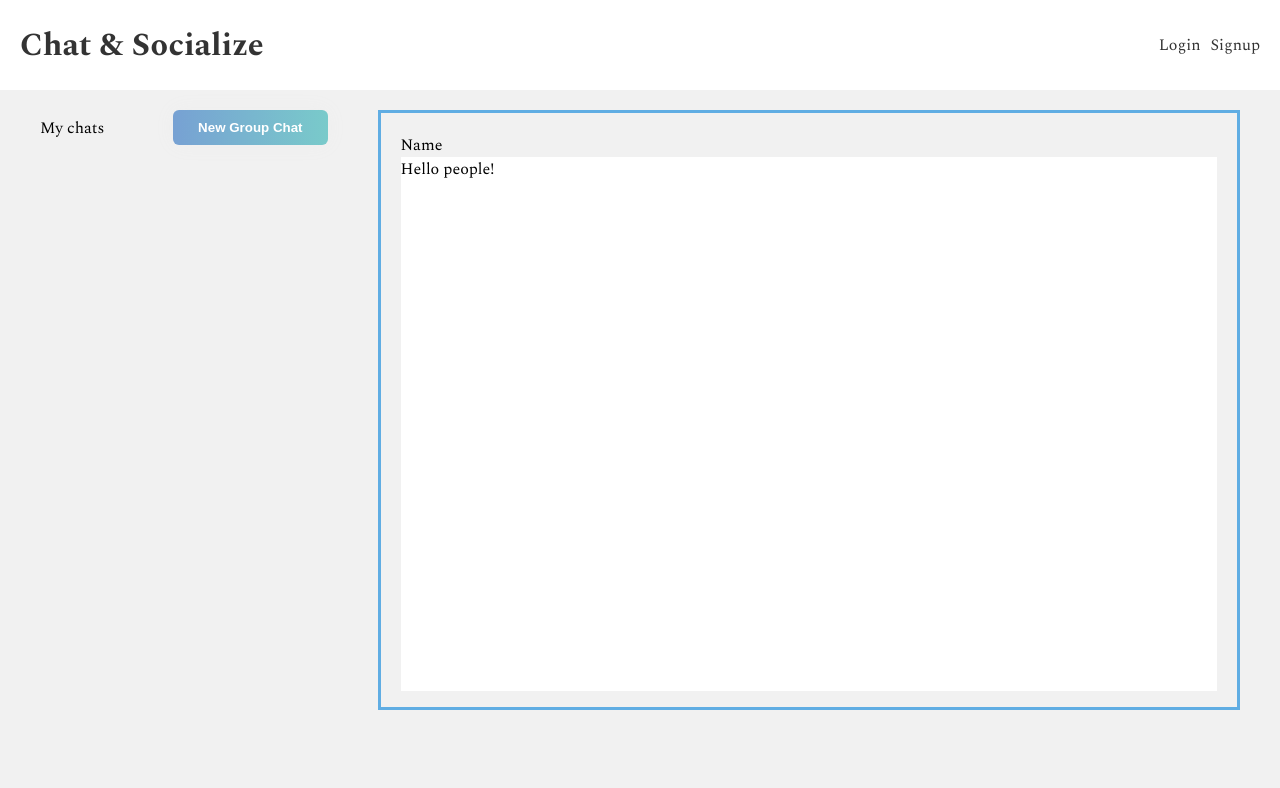
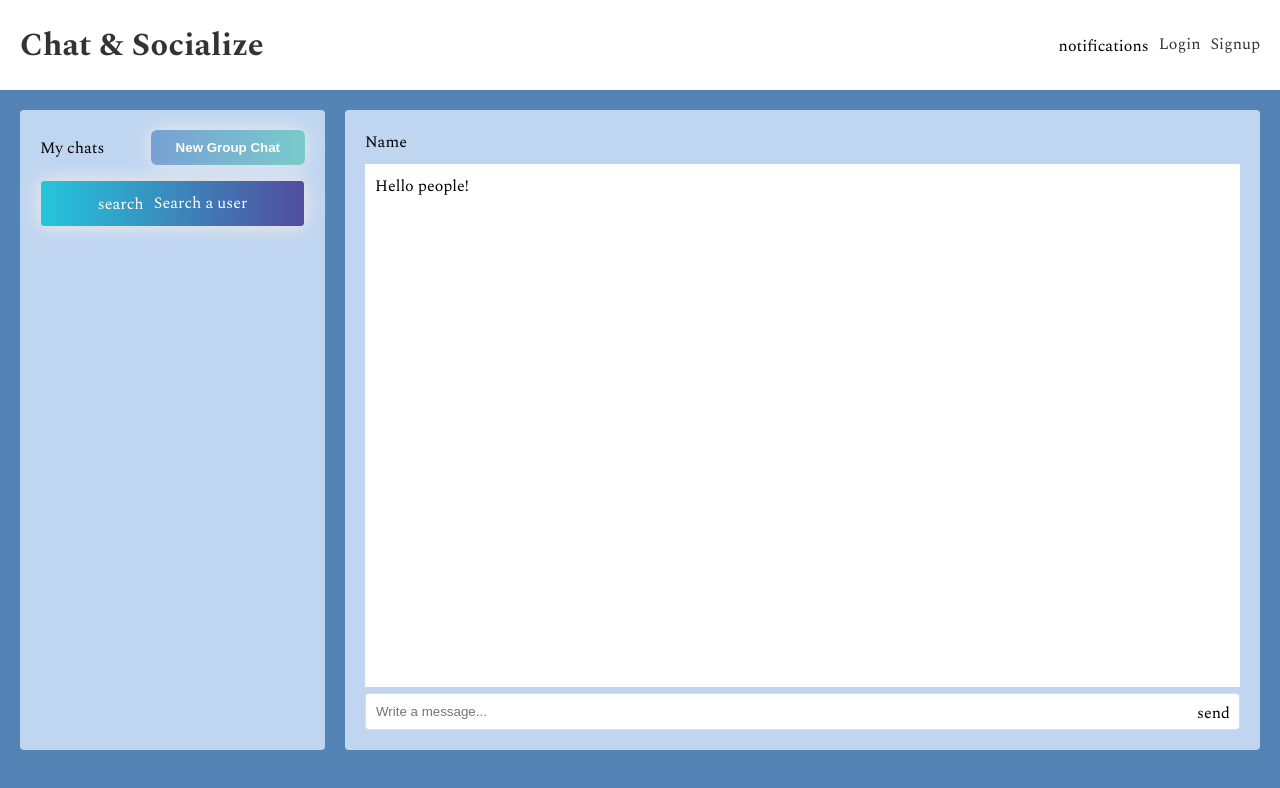
Before and after one commit to kirsalfetnik/Chat-socialize, a React (Create React App) app in the folder frontend/: page /chats in a window 1280 px wide. Shown: the top 788 px of the page. Built offline with nearby package versions, Linux system fonts and the light colour scheme; the HTML template or start-up script is replaced by a standard one.

Commit message:
Continue creating chat user interface by adding multiple styles

```diff
--- a/frontend/src/components/ChatDetails.js
+++ b/frontend/src/components/ChatDetails.js
@@ -6,7 +6,7 @@ const ChatDetails = ({ chat }) => {
     const { user } = useAuthContext();
 
     return (
-        <div className="chat-details">
+        <div className="chat-details" onClick={() => {}}>
             <h4>{chat.chatName}</h4>
             <p>{chat._id}</p>
         </div>
--- a/frontend/src/components/ChatWindow.js
+++ b/frontend/src/components/ChatWindow.js
@@ -2,8 +2,14 @@ const ChatWindow = () => {
 
     return (
         <div className="chatWindow">
-            <div className="chatWindowHeader">Name</div>
+            <div className="chatWindowHeader">
+                <div>Name</div>
+            </div>
             <div className="chatWindowBody">Hello people!</div>
+            <div className="writeMessage">
+                <input placeholder="Write a message..."></input>
+                <span class="material-symbols-outlined sendSymbol">send</span>
+            </div>
         </div>
     )
 }
--- a/frontend/src/components/Navbar.js
+++ b/frontend/src/components/Navbar.js
@@ -20,11 +20,13 @@ const Navbar = () => {
                     {user && (
                         <div>
                             <span>{user.email}</span>
+                            <span class="material-symbols-outlined notifications">notifications</span>
                             <button onClick={handleClick}>Log out</button>
                         </div>
                     )}
                     {!user && (
                         <div>
+                            <span class="material-symbols-outlined notifications">notifications</span>
                             <Link to="/login">Login</Link>
                             <Link to="/signup">Signup</Link>
                         </div>
--- a/frontend/src/index.css
+++ b/frontend/src/index.css
@@ -6,10 +6,11 @@
   --error: #e7195a;
   --blue: rgb(68, 141, 236);
   --green: rgb(76, 219, 69);
+  --fond: rgba(209, 227, 250, 0.864);
 }
 body {
   font-family: "Spectral";
-  background: #f1f1f1;
+  background: rgba(2, 74, 146, 0.674);
   margin: 0;
 }
 header {
@@ -29,15 +30,15 @@ header a {
   text-decoration: none;
 }
 .pages {
-  padding: 20px;
-  margin: 0 20px;
+  padding: 20px 10px;
+  margin: 0 10px;
 }
 
 /* new form */
 label, input {
   display: block;
 }
-input {
+form input {
   padding: 10px;
   margin-top: 10px;
   margin-bottom: 20px;
@@ -168,18 +169,6 @@ form.login {
   border-radius: 6px;
   border: none;
   margin-left: auto;
-
-  /*
-  background: rgb(147, 29, 192);
-  color: #fff;
-  border: 2px solid rgb(147, 29, 192);
-  font-weight: bold;
-  padding: 6px 10px;
-  border-radius: 4px;
-  cursor: pointer;
-  font-size: 1em;
-  margin-left: auto;
-  */
 }
 .chatHeader button:hover {
   background-position: right center;
@@ -190,33 +179,138 @@ form.login {
 .chatPage {
   display: grid;
   grid-template-columns: 1fr 3fr;
-  gap: 50px;
-  height: 600px;
+  gap: 20px;
+}
+.chatInfo {
+  background: var(--fond);
+  padding: 20px 20px;
+  border-radius: 4px;
+}
+.chatHeader {
+  margin-bottom: 15px;
+}
+.chatPage input {
+  padding: 10px;
+  margin-top: 10px;
+  margin-bottom: 2px;
+  width: 100%;
+  border: 1px solid #ddd;
+  border-radius: 4px;
+  box-sizing: border-box;
 }
 
 .chat-details {
   background: #fff;
   border-radius: 4px;
-  margin: 20px 0px;
-  padding: 20px;
+  margin: 10px 0px;
+  padding: 18px;
   box-shadow: 2px 2px 5px rgba(0, 0, 0, 0.05);
+  color: rgba(2, 74, 146, 0.674);
+}
+.chat-details:hover {
+  background-image: linear-gradient(to right, #E55D87 0%, #5FC3E4 51%, #E55D87 100%);
+  background-size: 200% auto;
+  color: white;
+
 }
 .chat-details h4 {
   margin: 0 0 10px 0;
   font-size: 1.2em;
-  color: var(--blue);
 }
 .chat-details p {
   margin: 0;
   font-size: 0.9em;
-  color: #555;
+}
+.chats:hover {
+  cursor: pointer;
 }
 
 .chatWindow {
+  display: flex;
+  flex-direction: column;
+  background: var(--fond);
+  height: 75vh;
   padding: 20px;
-  border: solid rgb(96, 173, 227);
+  border-radius: 4px;
 }
+.chatWindowHeader {
+  display: flex;
+  flex-direction: row;
+  flex-shrink: 0;
+  padding-bottom: 10px;
+}
+
+.notifications {
+  vertical-align: middle;
+  margin-left: 10px;
+}
+.notifications:hover {
+  cursor: pointer;
+}
+
 .chatWindowBody {
   background: #fff;
-  height: calc(100% - 20px);
+  flex-grow: 1;
+  padding: 10px;
 }
+.chatWindow input {
+  margin: 6px 0px 0px 0px;
+  flex-shrink: 0;
+}
+
+.writeMessage {
+  position: relative;
+}
+.writeMessage span {
+  position: absolute;
+  top: 14px;
+  right: 10px;
+}
+.writeMessage span:hover {
+  cursor: pointer;
+}
+
+.searchField {
+  background-image: linear-gradient(to right, #24C6DC 0%, #514A9D 51%, #24C6DC 100%);
+  text-align: center;
+  transition: 0.5s;
+  background-size: 200% auto;
+  color: white;
+  box-shadow: 0 0 20px #eee;
+  width: 100%;
+  box-sizing: border-box;
+  border-radius: 4px;
+  border: 1px solid #ddd;
+  padding: 10px;
+}
+.searchField:hover {
+  cursor: pointer;
+  background-position: right center;
+  color: #fff;
+  text-decoration: none;
+}
+.searchSymbol {
+  vertical-align: middle;
+  margin-right: 10px;
+}
+
+/* Dropdown search menu */
+.dropdown {
+  position: relative;
+}
+.dropdown-menu {
+  position: absolute;
+  left: 0;
+  top: calc(100% + 0.25rem);
+  background-color: white;
+  padding: 10px;
+  border-radius: 4px;
+  box-shadow: 0 2px 5px 0 rgba(0, 0, 0, 10%);
+  opacity: 0;
+  transform: translateY(-10px);
+  transition: opacity 150ms ease-in-out, transform 150ms ease-in-out;
+}
+
+.dropdown-menu:active {
+  opacity: 1;
+}
--- a/frontend/src/pages/ChatPage.js
+++ b/frontend/src/pages/ChatPage.js
@@ -32,10 +32,18 @@ const ChatPage = () => {
     return (
         <div>
             <div className="chatPage">
-                <div>
+                <div className="chatInfo">
                     <div className="chatHeader">
                         <div>My chats</div>
                         <button>New Group Chat</button>
+                    </div>
+
+                    <div className="dropdown">
+                        <div className="searchField">
+                            <span class="material-symbols-outlined searchSymbol">search</span>
+                            <span className="searchPhrase">Search a user</span>
+                            <div className="dropdown-menu">Dropdown Content</div>
+                        </div>
                     </div>
 
                     <div className="chats">
```
